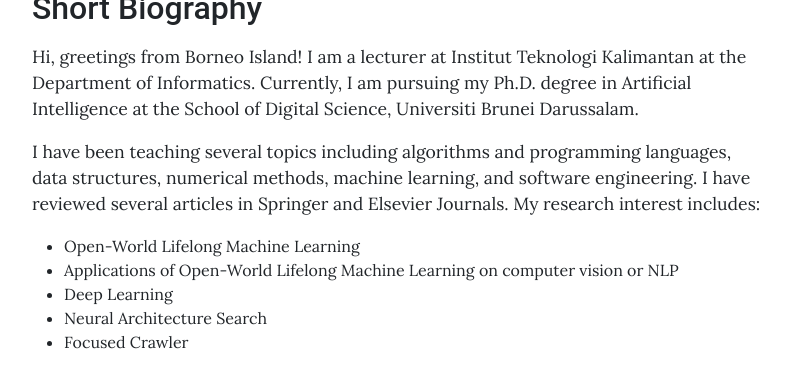
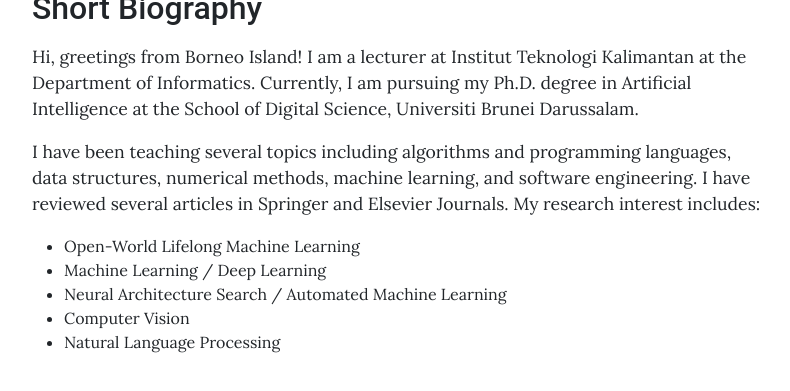
Before and after one commit to gusti-alfarisy/gusti-alfarisy.github.io, a Jekyll site: the page built from pages/home.md, in a window 1280 px wide and 900 px high, scrolled down 1416 px, cut to the strip 0-391 px from the top of the window. Shown: the whole strip, without its empty margins (240-1030 px from the left). Built offline with Jekyll 4.4.1, drawn with Linux system fonts in a browser that asks for light colours.

```diff
--- a/pages/home.md
+++ b/pages/home.md
@@ -29,7 +29,7 @@ Hi, greetings from Borneo Island! I am a lecturer at Institut Teknologi Kalimant
 I have been teaching several topics including algorithms and programming languages, data structures, numerical methods, machine learning, and software engineering. I have reviewed several articles in Springer and Elsevier Journals. My research interest includes:
 
 - Open-World Lifelong Machine Learning
-- Applications of Open-World Lifelong Machine Learning on computer vision or NLP
-- Deep Learning
-- Neural Architecture Search
-- Focused Crawler
+- Machine Learning / Deep Learning
+- Neural Architecture Search / Automated Machine Learning
+- Computer Vision
+- Natural Language Processing
```
